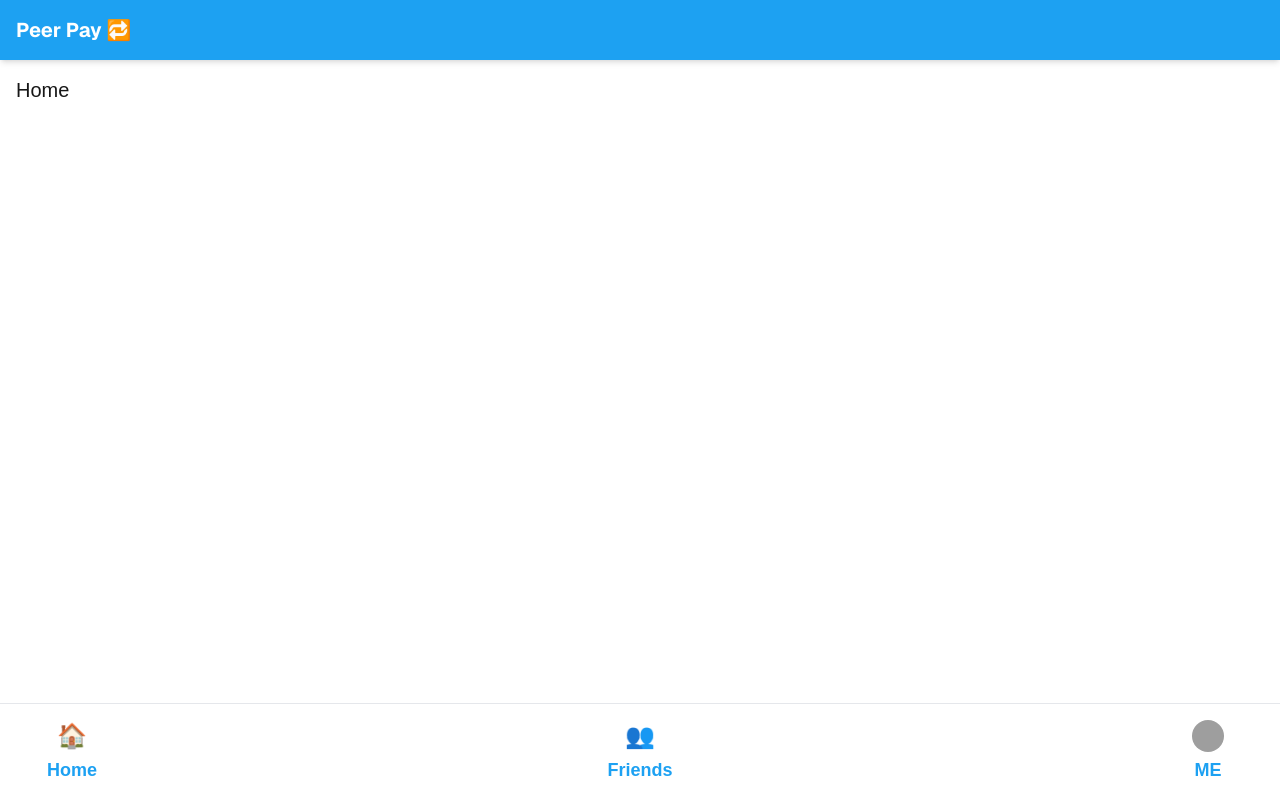
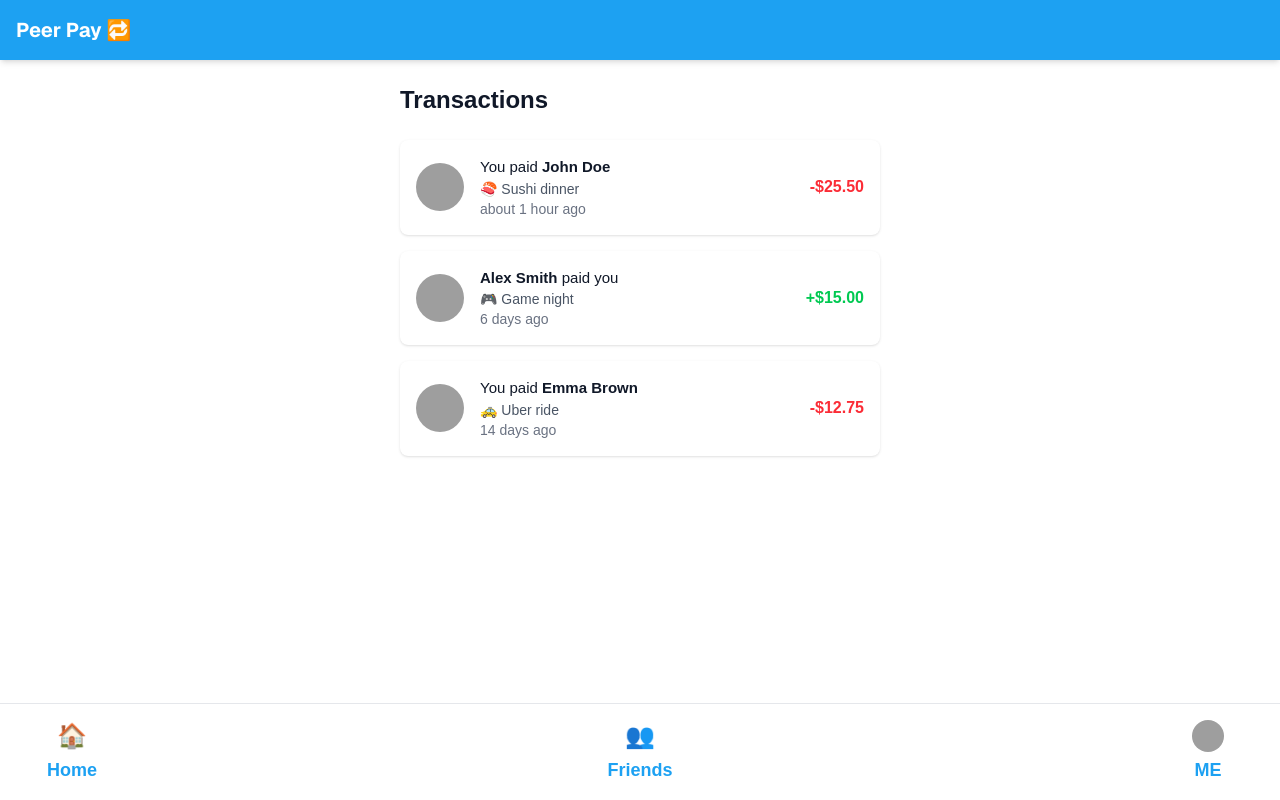
Before and after one commit to dgarcia1724/peerPay, a Next.js app: page /home in a window 1280 px wide. Built offline with nearby package versions, Linux system fonts and the light colour scheme; grey boxes are pictures that could not be loaded.

Commit message:
Updated the home page to include transactions

```diff
--- a/package.json
+++ b/package.json
@@ -9,6 +9,7 @@
     "lint": "next lint"
   },
   "dependencies": {
+    "date-fns": "^4.1.0",
     "framer-motion": "^12.4.10",
     "next": "15.2.1",
     "react": "^19.0.0",
--- a/src/app/(routes)/home/page.tsx
+++ b/src/app/(routes)/home/page.tsx
@@ -1,7 +1,12 @@
+"use client";
+
+import TransactionFeed from "@/app/components/TransactionFeed";
+
 export default function HomePage() {
   return (
-    <div className="p-4">
-      <h1 className="text-xl">Home</h1>
-    </div>
+    <main className="container mx-auto max-w-lg px-4 py-6">
+      <h1 className="text-2xl font-bold text-gray-900 mb-6">Transactions</h1>
+      <TransactionFeed />
+    </main>
   );
 }
--- /dev/null
+++ b/src/app/components/TransactionFeed.tsx
@@ -0,0 +1,68 @@
+"use client";
+
+import Image from "next/image";
+import { useTransactionStore } from "@/store/useTransactionStore";
+import { formatDistanceToNow } from "date-fns";
+
+export default function TransactionFeed() {
+  const { transactions } = useTransactionStore();
+
+  return (
+    <div className="flex flex-col gap-4">
+      {transactions.map((transaction) => (
+        <div
+          key={transaction.id}
+          className="flex items-center gap-4 p-4 bg-white rounded-lg shadow-sm"
+        >
+          {/* Profile Picture */}
+          <div className="relative w-12 h-12 flex-shrink-0">
+            <Image
+              src={transaction.otherUser.avatarUrl}
+              alt={transaction.otherUser.displayName}
+              fill
+              className="rounded-full object-cover"
+              sizes="48px"
+            />
+          </div>
+
+          {/* Transaction Details */}
+          <div className="flex-grow">
+            <p className="text-[15px] text-gray-900">
+              {transaction.type === "sent" ? (
+                <>
+                  You paid{" "}
+                  <span className="font-semibold">
+                    {transaction.otherUser.displayName}
+                  </span>
+                </>
+              ) : (
+                <>
+                  <span className="font-semibold">
+                    {transaction.otherUser.displayName}
+                  </span>{" "}
+                  paid you
+                </>
+              )}
+            </p>
+            <p className="text-sm text-gray-600">{transaction.description}</p>
+            <p className="text-sm text-gray-500">
+              {formatDistanceToNow(transaction.timestamp, { addSuffix: true })}
+            </p>
+          </div>
+
+          {/* Amount */}
+          <div
+            className={`text-right ${
+              transaction.type === "sent" ? "text-red-500" : "text-green-500"
+            }`}
+          >
+            <p className="font-semibold">
+              {transaction.type === "sent" ? "-" : "+"}$
+              {transaction.amount.toFixed(2)}
+            </p>
+          </div>
+        </div>
+      ))}
+    </div>
+  );
+}
--- /dev/null
+++ b/src/store/useTransactionStore.ts
@@ -0,0 +1,75 @@
+import { create } from "zustand";
+
+interface User {
+  username: string;
+  displayName: string;
+  avatarUrl: string;
+}
+
+interface Transaction {
+  id: string;
+  type: "sent" | "received";
+  amount: number;
+  timestamp: Date;
+  description: string;
+  otherUser: User;
+}
+
+interface TransactionStore {
+  transactions: Transaction[];
+  addTransaction: (transaction: Omit<Transaction, "id">) => void;
+}
+
+export const useTransactionStore = create<TransactionStore>((set) => ({
+  transactions: [
+    {
+      id: "1",
+      type: "sent",
+      amount: 25.5,
+      timestamp: new Date(Date.now() - 1000 * 60 * 60), // 1 hour ago
+      description: "🍣 Sushi dinner",
+      otherUser: {
+        username: "john-doe-92",
+        displayName: "John Doe",
+        avatarUrl:
+          "https://images.unsplash.com/photo-1599566150163-29194dcaad36",
+      },
+    },
+    {
+      id: "2",
+      type: "received",
+      amount: 15.0,
+      timestamp: new Date(Date.now() - 1000 * 60 * 60 * 24 * 6), // 6 days ago
+      description: "🎮 Game night",
+      otherUser: {
+        username: "alex-smith",
+        displayName: "Alex Smith",
+        avatarUrl:
+          "https://images.unsplash.com/photo-1535713875002-d1d0cf377fde",
+      },
+    },
+    {
+      id: "3",
+      type: "sent",
+      amount: 12.75,
+      timestamp: new Date(Date.now() - 1000 * 60 * 60 * 24 * 14), // 2 weeks ago
+      description: "🚕 Uber ride",
+      otherUser: {
+        username: "emma-brown",
+        displayName: "Emma Brown",
+        avatarUrl:
+          "https://images.unsplash.com/photo-1580489944761-15a19d654956",
+      },
+    },
+  ],
+  addTransaction: (transaction) =>
+    set((state) => ({
+      transactions: [
+        {
+          ...transaction,
+          id: Math.random().toString(36).substr(2, 9),
+        },
+        ...state.transactions,
+      ],
+    })),
+}));
```
Also changed, not shown: 1 other file (tests, documents, lock files or other folders).
